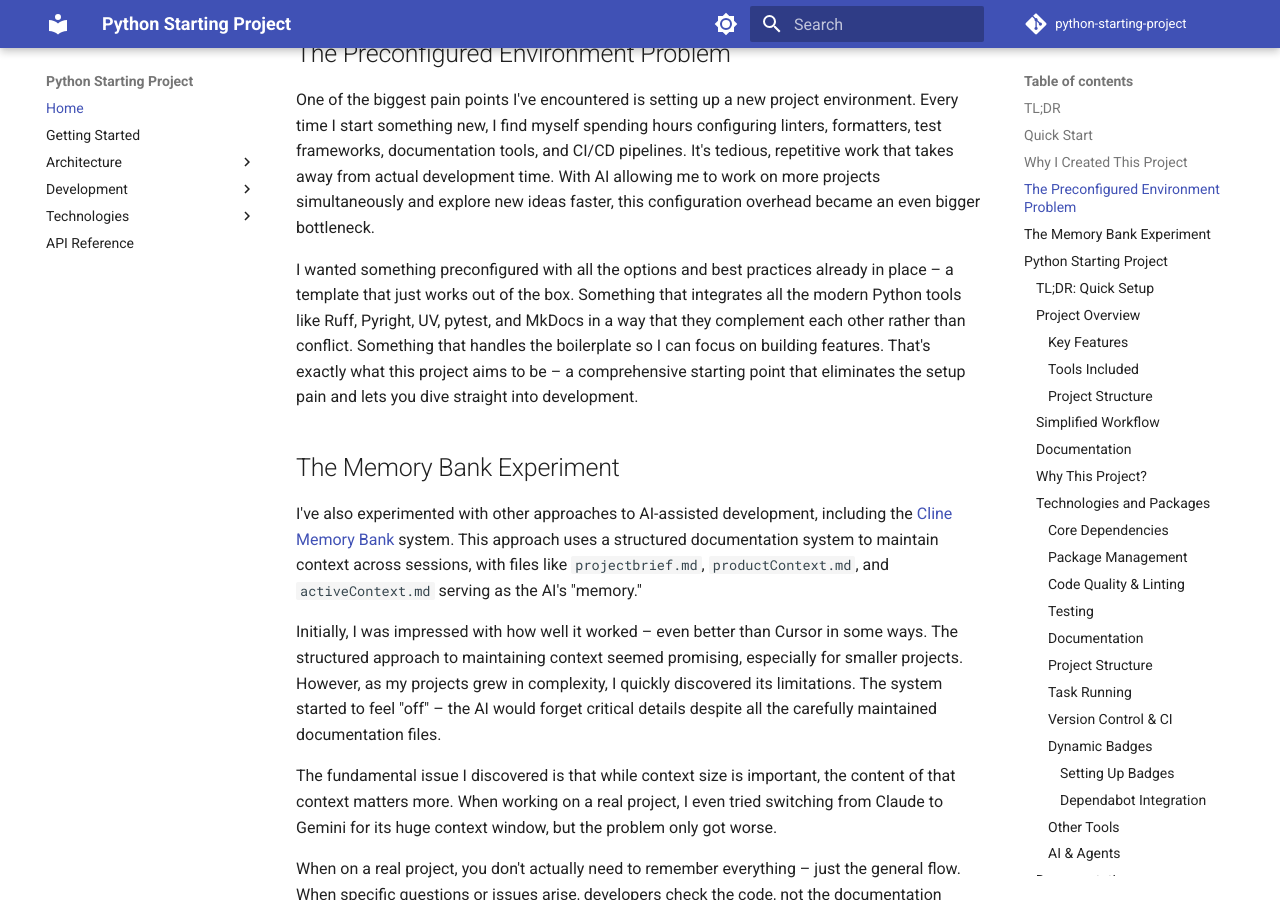
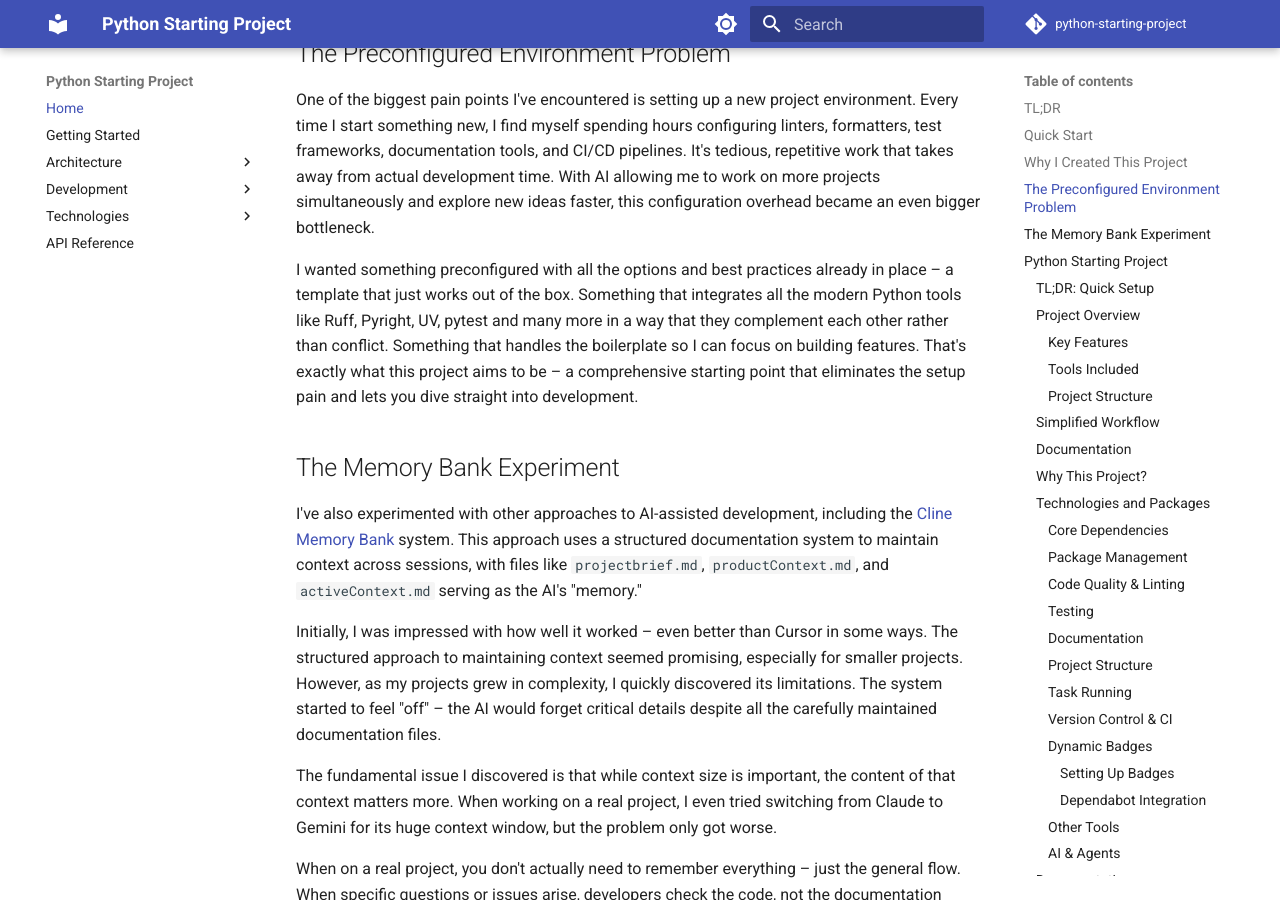
Before and after one commit to dhkts1/Python-Starting-Project, an MkDocs documentation site: the page built from docs/index.md, in a window 1280 px wide and 900 px high, scrolled down 1546 px. Built offline with MkDocs 1.6.1 and Material for MkDocs 9.7.7, drawn with Linux system fonts in a browser that asks for light colours; comment, search, counter and statistics services are not loaded.

Commit message:
some fixes

```diff
--- a/docs/index.md
+++ b/docs/index.md
@@ -26,7 +26,7 @@
 
 One of the biggest pain points I've encountered is setting up a new project environment. Every time I start something new, I find myself spending hours configuring linters, formatters, test frameworks, documentation tools, and CI/CD pipelines. It's tedious, repetitive work that takes away from actual development time. With AI allowing me to work on more projects simultaneously and explore new ideas faster, this configuration overhead became an even bigger bottleneck.
 
-I wanted something preconfigured with all the options and best practices already in place – a template that just works out of the box. Something that integrates all the modern Python tools like Ruff, Pyright, UV, pytest, and MkDocs in a way that they complement each other rather than conflict. Something that handles the boilerplate so I can focus on building features. That's exactly what this project aims to be – a comprehensive starting point that eliminates the setup pain and lets you dive straight into development.
+I wanted something preconfigured with all the options and best practices already in place – a template that just works out of the box. Something that integrates all the modern Python tools like Ruff, Pyright, UV, pytest and many more in a way that they complement each other rather than conflict. Something that handles the boilerplate so I can focus on building features. That's exactly what this project aims to be – a comprehensive starting point that eliminates the setup pain and lets you dive straight into development.
 
 ## The Memory Bank Experiment
 
```
Also changed, not shown: 1 other file.
